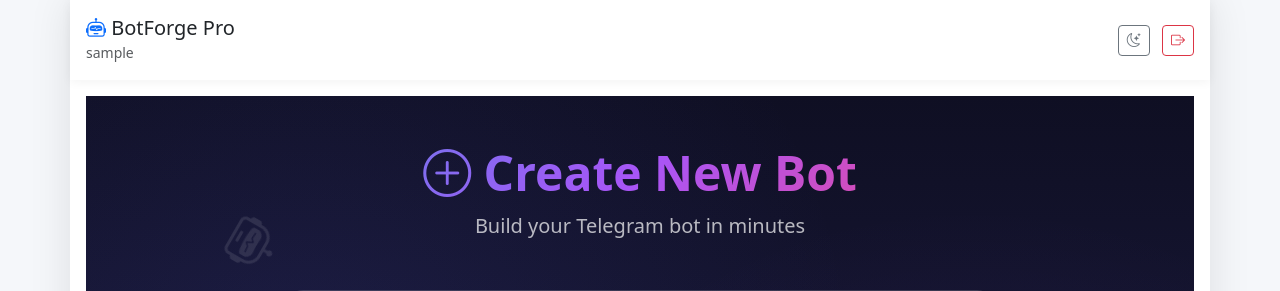
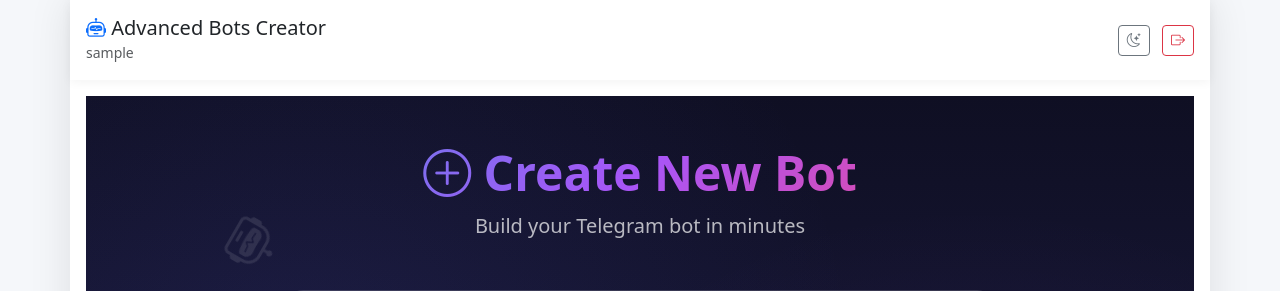
Before and after one commit to julisunkan/bot, a Flask app: page /create-bot in a window 1280 px wide. Shown: the top 291 px of the page. Run offline with Flask 3, Linux system fonts and the light colour scheme; the visitor is signed in with stand-in values (Sample User, id 1); parts of the project's set-up code (start-up, migrations or seed data) failed here and were passed over.

Commit message:
Assistant checkpoint: Rename app to Advanced Bots Creator
Assistant generated file changes:
- README.md: Update app name in README, Update installation section
- templates/base.html: Update app name in base template, Update navbar title
- static/manifest.json: Update PWA manifest
- templates/bot_detail.html: Update bot detail page title
- templates/dashboard.html: Update dashboard page title
- templates/settings.html: Update settings page title
- templates/analytics.html: Update analytics page title
- replit.md: Update project documentation
- app.py: Update donate command message, Update about command message
- generate_icons.py: Update icon generator description
- static/service-worker.js: Update service worker cache name

---

User prompt:

Change the name of this web app from " BotForge Pro" to "Advanced Bots Creator". This change should reflect throughout the web app

Replit-Commit-Author: Assistant
Replit-Commit-Session-Id: e48b372e-31e9-4a5a-8077-8a752954fb53
Replit-Commit-Event-Id: 493a9263-e76d-40c0-b8ce-ec7c85cc9b1d

```diff
--- a/app.py
+++ b/app.py
@@ -189,8 +189,8 @@ def create_bot():
             ('help', 'text', '📋 Available Commands:\n\n/start - Start the bot\n/menu - Interactive command menu\n/profile - View your profile\n/donate - Support the developer\n/about - Learn about this bot\n/features - See bot features\n/contact - Contact support\n/settings - Configure your preferences\n/feedback - Send us feedback\n/stats - View your statistics\n/news - Latest updates\n/faq - Frequently asked questions'),
             ('menu', 'text', '🎯 Menu\n\nClick any button below to execute a command, or type a command manually.'),
             ('profile', 'text', '👤 Your Profile\n\n🆔 User ID: {user_id}\n👤 Name: {name}\n📱 Username: @{username}\n🌐 Language: {language}\n\n💬 Chat ID: {chat_id}'),
-            ('donate', 'text', f'💝 Support the Developer\n\nThank you for using this bot! Your support helps keep it running.\n\n💳 Donation Options:\n\n🔹 Bitcoin (BTC)\nbc1qxy2kgdygjrsqtzq2n0yrf2493p83kkfjhx0wlh\n\n🔹 Ethereum (ETH)\n0x742d35Cc6634C0532925a3b844Bc9e7595f0bEb\n\n🔹 TON\nUQD-fake-address-for-demo\n\n🔹 USDT (TRC20)\nTFake1234567890Address\n\n💙 Every contribution is appreciated!\n\nCreated with ❤️ using BotForge Pro'),
-            ('about', 'text', f'ℹ️ About {bot_name}\n\nThis bot was created using BotForge Pro - the ultimate Telegram bot creator platform.\n\nVersion: 1.0\nCreated: {datetime.now().strftime("%B %Y")}\n\nPowered by BotForge Pro 🚀'),
+            ('donate', 'text', f'💝 Support the Developer\n\nThank you for using this bot! Your support helps keep it running.\n\n💳 Donation Options:\n\n🔹 Bitcoin (BTC)\nbc1qxy2kgdygjrsqtzq2n0yrf2493p83kkfjhx0wlh\n\n🔹 Ethereum (ETH)\n0x742d35Cc6634C0532925a3b844Bc9e7595f0bEb\n\n🔹 TON\nUQD-fake-address-for-demo\n\n🔹 USDT (TRC20)\nTFake1234567890Address\n\n💙 Every contribution is appreciated!\n\nCreated with ❤️ using Advanced Bots Creator'),
+            ('about', 'text', f'ℹ️ About {bot_name}\n\nThis bot was created using Advanced Bots Creator - the ultimate Telegram bot creator platform.\n\nVersion: 1.0\nCreated: {datetime.now().strftime("%B %Y")}\n\nPowered by Advanced Bots Creator 🚀'),
             ('features', 'text', '✨ Bot Features:\n\n• 🤖 Automated responses\n• 💬 Interactive commands\n• 📊 Analytics tracking\n• 🔔 Notifications\n• 🎯 Custom workflows\n• 🌐 Multi-language support\n\nMore features coming soon!'),
             ('contact', 'text', '📧 Contact Us\n\nNeed help? Reach out to us:\n\n📱 Support: @support\n📧 Email: support@example.com\n🌐 Website: https://example.com\n\nWe typically respond within 24 hours!'),
             ('settings', 'text', '⚙️ Settings\n\nConfigure your bot preferences:\n\n🔔 Notifications: ON\n🌐 Language: English\n📍 Timezone: UTC\n🎨 Theme: Default\n\nUse the buttons below to customize your settings.'),
--- a/generate_icons.py
+++ b/generate_icons.py
@@ -3,7 +3,7 @@ from PIL import Image, ImageDraw, ImageFont
 import os
 
 def create_icon(size, is_maskable=False):
-    """Create a PWA icon with the BotForge Pro logo"""
+    """Create a PWA icon with the Advanced Bots Creator logo"""
     # Create base image with gradient background
     img = Image.new('RGB', (size, size), color='#1a1a2e')
     draw = ImageDraw.Draw(img)
--- a/static/service-worker.js
+++ b/static/service-worker.js
@@ -1,5 +1,5 @@
 
-const CACHE_NAME = 'botforge-pro-v1';
+const CACHE_NAME = 'advanced-bots-creator-v1';
 const urlsToCache = [
   '/',
   '/static/css/style.css',
--- a/templates/analytics.html
+++ b/templates/analytics.html
@@ -1,7 +1,7 @@
 
 {% extends "base.html" %}
 
-{% block title %}Analytics - BotForge Pro{% endblock %}
+{% block title %}Analytics - Advanced Bots Creator{% endblock %}
 
 {% block extra_css %}
 <script src="https://cdn.jsdelivr.net/npm/chart.js@4.4.0/dist/chart.umd.min.js"></script>
--- a/templates/base.html
+++ b/templates/base.html
@@ -3,12 +3,12 @@
 <head>
     <meta charset="UTF-8">
     <meta name="viewport" content="width=device-width, initial-scale=1.0">
-    <meta name="description" content="Create and manage Telegram bots with BotForge Pro">
+    <meta name="description" content="Create and manage Telegram bots with Advanced Bots Creator">
     <meta name="theme-color" content="#0d6efd">
     <meta name="apple-mobile-web-app-capable" content="yes">
     <meta name="apple-mobile-web-app-status-bar-style" content="black-translucent">
-    <meta name="apple-mobile-web-app-title" content="BotForge Pro">
-    <title>{% block title %}BotForge Pro{% endblock %}</title>
+    <meta name="apple-mobile-web-app-title" content="Advanced Bots Creator">
+    <title>{% block title %}Advanced Bots Creator{% endblock %}</title>
 
     <!-- PWA Manifest -->
     <link rel="manifest" href="{{ url_for('static', filename='manifest.json') }}">
@@ -30,7 +30,7 @@
         {% if session.user_id %}
         <div class="navbar-top p-3 d-flex justify-content-between align-items-center">
             <div>
-                <h5 class="mb-0"><i class="bi bi-robot text-primary"></i> BotForge Pro</h5>
+                <h5 class="mb-0"><i class="bi bi-robot text-primary"></i> Advanced Bots Creator</h5>
                 <small class="text-muted">{{ session.username }}</small>
             </div>
             <div>
--- a/templates/bot_detail.html
+++ b/templates/bot_detail.html
@@ -1,6 +1,6 @@
 {% extends "base.html" %}
 
-{% block title %}{{ bot.bot_name }} - BotForge Pro{% endblock %}
+{% block title %}{{ bot.bot_name }} - Advanced Bots Creator{% endblock %}
 
 {% block content %}
 <div class="landing-page-v2 min-vh-100">
--- a/templates/dashboard.html
+++ b/templates/dashboard.html
@@ -1,6 +1,6 @@
 {% extends "base.html" %}
 
-{% block title %}Dashboard - BotForge Pro{% endblock %}
+{% block title %}Dashboard - Advanced Bots Creator{% endblock %}
 
 {% block content %}
 <div class="landing-page-v2 min-vh-100">
--- a/templates/settings.html
+++ b/templates/settings.html
@@ -1,7 +1,7 @@
 
 {% extends "base.html" %}
 
-{% block title %}Settings - BotForge Pro{% endblock %}
+{% block title %}Settings - Advanced Bots Creator{% endblock %}
 
 {% block content %}
 <div class="landing-page-v2 min-vh-100">
```
Also changed, not shown: replit.md (+2 -2 lines), README.md, static/manifest.json.
